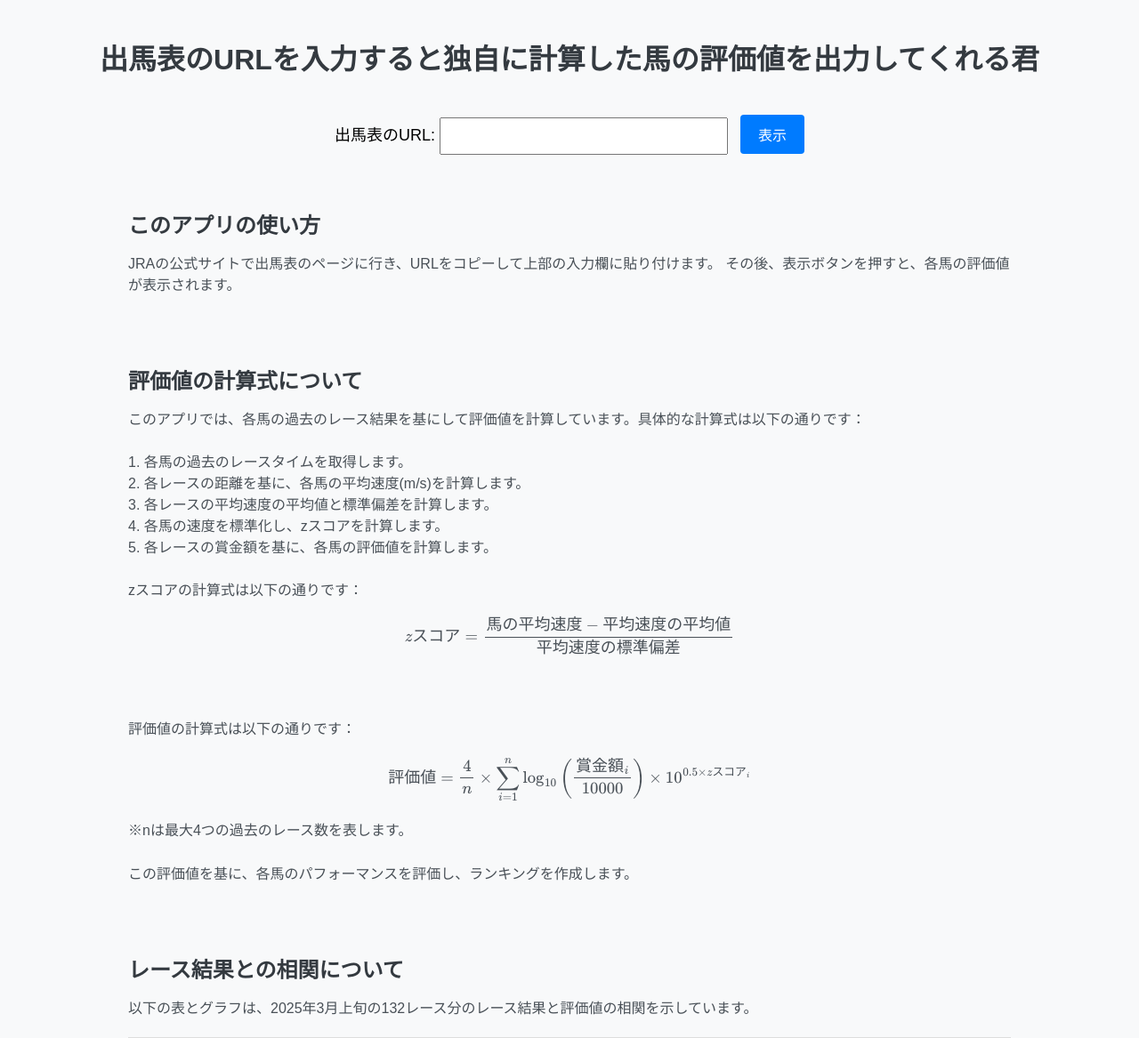
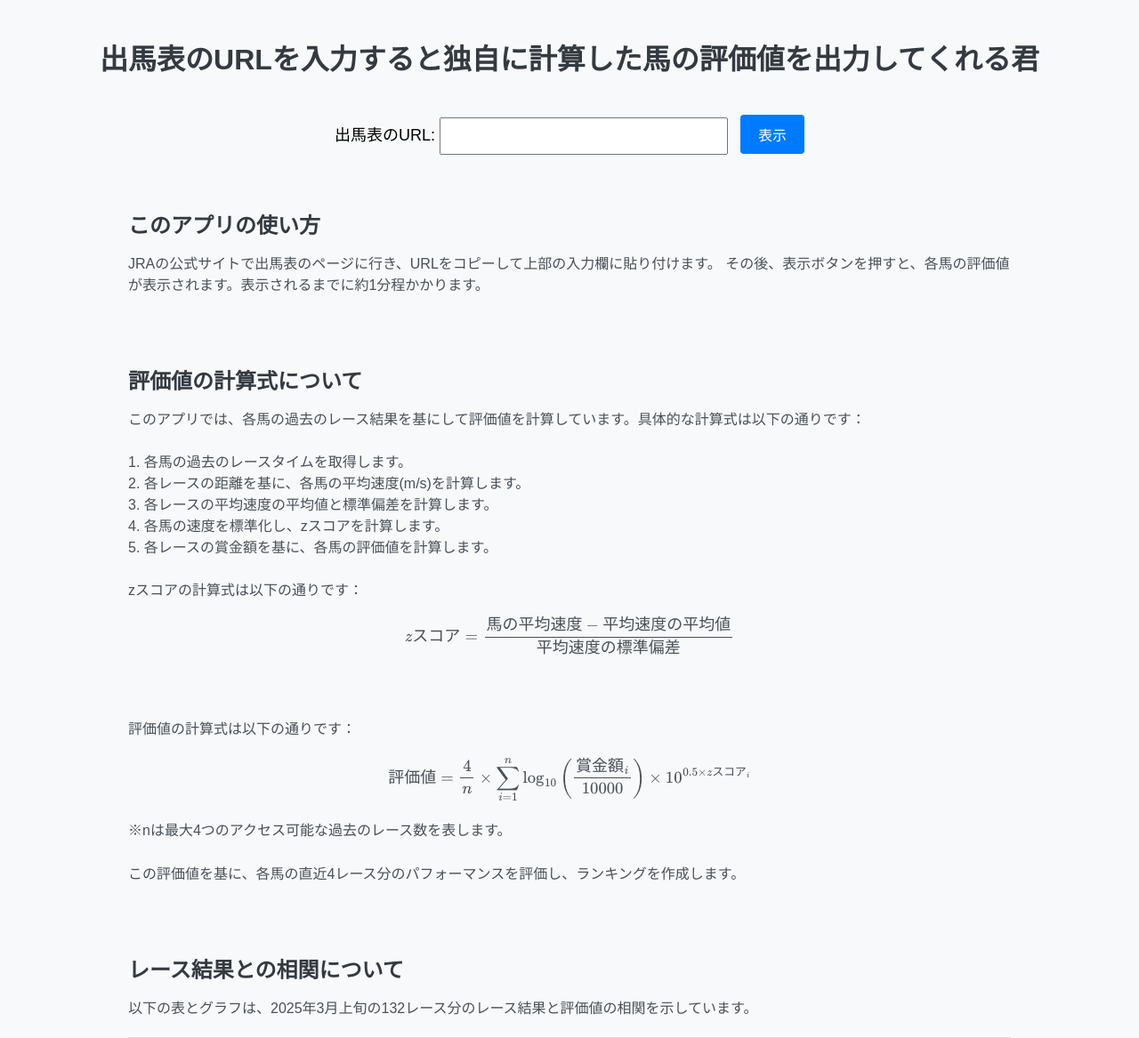
Before and after one commit to suzuki003/jra-scraping-app-1, a Flask app: page / in a window 1280 px wide. Shown: the top 1167 px of the page at 89% size. Run offline with Flask 3, Linux system fonts and the light colour scheme.

Commit message:
HTMLテンプレートにアプリの使い方の説明を追加し、評価値計算式の説明を明確化。戻るリンクを修正。

```diff
--- a/src/templates/index.html
+++ b/src/templates/index.html
@@ -108,8 +108,9 @@
         -->
         <div class="content-section">
             <h2>このアプリの使い方</h2>
-            <p>JRAの公式サイトで出馬表のページに行き、URLをコピーして上部の入力欄に貼り付けます。
-                その後、表示ボタンを押すと、各馬の評価値が表示されます。
+            <p>
+                JRAの公式サイトで出馬表のページに行き、URLをコピーして上部の入力欄に貼り付けます。
+                その後、表示ボタンを押すと、各馬の評価値が表示されます。表示されるまでに約1分程かかります。
             </p>
         </div>
         <div class="content-section">
@@ -130,9 +131,9 @@
                 評価値の計算式は以下の通りです：
                 <br>
                 <span class="math">$$評価値 = \frac{4}{n} \times \sum_{i=1}^{n} \log_{10}\left(\frac{賞金額_{i}}{10000}\right) \times 10^{0.5 \times zスコア_{i}}$$</span>
-                ※nは最大4つの過去のレース数を表します。
+                ※nは最大4つのアクセス可能な過去のレース数を表します。
                 <br><br>
-                この評価値を基に、各馬のパフォーマンスを評価し、ランキングを作成します。
+                この評価値を基に、各馬の直近4レース分のパフォーマンスを評価し、ランキングを作成します。
             </p>
         </div>
         <div class="content-section">
```
Also changed, not shown: src/templates/race_data.html (+7 -4 lines).
